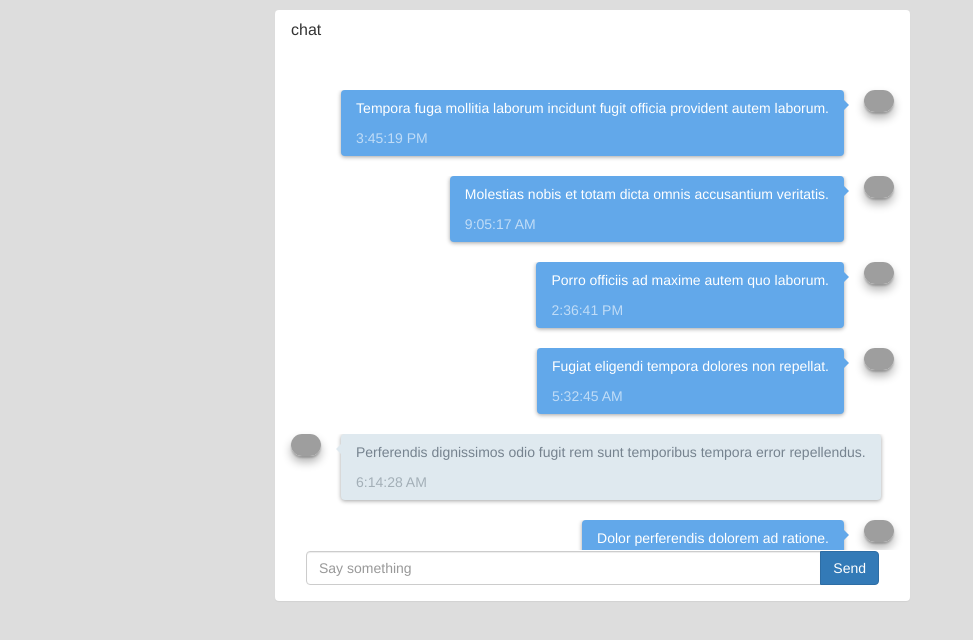
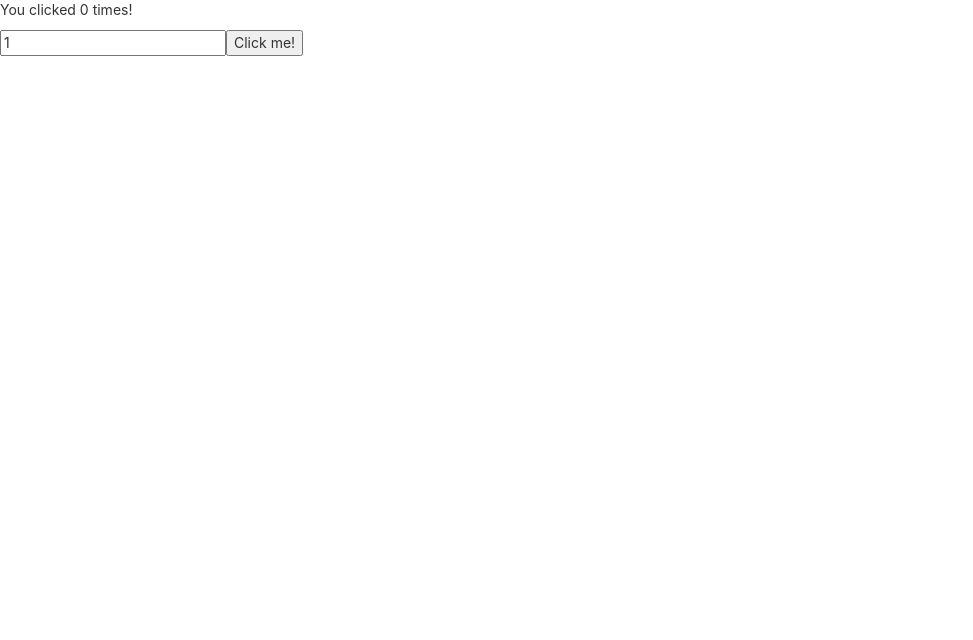
Before and after one commit to 30YA/React-Learn-MS, a React (Create React App) app: page / in a window 1280 px wide. Shown: the top 640 px of the page, without its empty margins (0-973 px from the left). Built offline with nearby package versions, Linux system fonts and the light colour scheme; grey boxes are pictures that could not be loaded.

Commit message:
start functional component (useState , useEffect)

```diff
--- /dev/null
+++ b/src/App.js
@@ -0,0 +1,18 @@
+import React, { useState, useEffect } from "react";
+import "./style.css";
+function App() {
+  const [count, setCount] = useState(0);
+  const [step, setStep] = useState(1);
+  useEffect(() => {
+    document.title = `counter : ${count}`;
+  })
+  return (
+    <>
+      <p>You clicked {count} times!</p>
+      <input value={step} type="number" onChange={(e) => setStep(+e.target.value)}/>
+      <button onClick={() => setCount(count + step)}>Click me!</button>
+    </>
+  );
+}
+
+export default App;
--- a/src/Chat-App.js
+++ /dev/null
@@ -1,57 +0,0 @@
-import { Component } from 'react';
-import Heading from './components/Heading';
-import Body from './components/Body';
-import Footer from './components/Footer';
-import messageGenerator from './faker';
-import './components/Style.css';
-
-export default class App extends Component {
-  state = {
-    title: "chat",
-    chatList: messageGenerator(10),
-    gravatar: {
-      user1: "https://cdn1.vectorstock.com/i/thumb-large/94/70/profile-icon-asian-male-head-in-chat-bubble-vector-19669470.jpg",
-      user2: "https://cdn2.vectorstock.com/i/thumb-large/72/96/emotion-avatar-man-happy-successful-face-vector-13577296.jpg"
-    }
-  };
-  scrollHandler = (event) => {
-    // console.log(event.target.scrollTop);
-    if (event.target.scrollTop === 0) {
-      this.fetchData(5)
-    }
-  }
-  fetchData = (num) => {
-    this.setState(state => {
-      return{
-        chatList:[
-          ...messageGenerator(num),
-          ...state.chatList
-        ]
-      }
-    })
-  }
-  handleSubmit = (content) => {
-    this.setState(state => {
-      return {
-        ...state,
-        chatList:[
-          ...state.chatList,
-          {type: "sent", content: content, time: new Date().toLocaleTimeString()}
-        ]
-      }
-    })
-  }
-  render() {
-    return (
-        <div className="container bootstrap snippets">
-          <div className="col-md-7 col-xs-12 col-md-offset-2">
-            <div className="panel" id="chat">
-                <Heading title={this.state.title} />
-                <Body scrollHandler={this.scrollHandler} chatList={this.state.chatList} gravatar={this.state.gravatar} />
-                <Footer handleSubmit={this.handleSubmit} />
-            </div>
-          </div>
-        </div>
-    );
-  }
-}
--- a/src/components/Body.jsx
+++ /dev/null
@@ -1,47 +0,0 @@
-import React, { Component } from "react";
-import Chat from "./chat";
-
-export default class Body extends Component {
-  chatListWrapper = React.createRef();
-  scrollhandler = (e) => {
-    this.props.scrollHandler(e);
-  };
-  getSnapshotBeforeUpdate(prevProps, prevState) {
-    if (prevProps.chatList.length !== this.props.chatList.length) {
-      const list = this.chatListWrapper.current;
-      return list.scrollHeight;
-    }
-    return null;
-  }
-  componentDidUpdate(prevProps, prevState, snapshot) {
-    if (snapshot !== null) {
-      const list = this.chatListWrapper.current;
-      list.scrollTop = list.scrollHeight - snapshot;
-    }
-  }
-  render() {
-    const chat = this.props.chatList.map((item) => {
-      return (
-        <Chat
-          content={item.message}
-          time={item.time}
-          type={item.type}
-          gravatar={
-            item.type === "sent"
-              ? this.props.gravatar.user1
-              : this.props.gravatar.user2
-          }
-        />
-      );
-    });
-    return (
-      <div
-        onScroll={this.scrollhandler}
-        ref={this.chatListWrapper}
-        className="panel-body chats"
-      >
-        {chat}
-      </div>
-    );
-  }
-}
--- a/src/components/Footer.jsx
+++ /dev/null
@@ -1,35 +0,0 @@
-import { Component } from 'react';
-
-class Footer extends Component {
-  state = {
-      input: "",
-  };
-  handleInput = (e) => {
-      this.setState({
-          input: e.target.value
-      })
-  }
-  handleClick = () => {
-      this.props.handleSubmit(this.state.input);
-      this.setState({
-        input: ""
-      })
-
-  }
-  render() {
-    return (
-      <div className="panel-footer">
-        <form>
-          <div className="input-group">
-            <input type="text" className="form-control" placeholder="Say something" value={this.state.input} onChange={this.handleInput}/>
-            <span className="input-group-btn">
-              <button className="btn btn-primary" type="button" onClick={this.handleClick}>Send</button>
-            </span>
-          </div>
-        </form>
-      </div>
-    );
-  }
-}
-
-export default Footer;
--- a/src/components/Heading.jsx
+++ /dev/null
@@ -1,9 +0,0 @@
-function Heading(props) {
-  return (
-    <div className="panel-heading">
-      <h3 className="panel-title">{props.title}</h3>
-    </div>
-  );
-}
-
-export default Heading;
--- a/src/components/Style.css
+++ /dev/null
@@ -1,155 +0,0 @@
-body {
-  background: #ddd;
-  margin-top: 10px;
-}
-
-* {
-  scrollbar-width: thin;
-  scrollbar-color: #62a8ea #dfe9ef;
-}
-
-*::-webkit-scrollbar {
-  width: 12px;
-}
-
-*::-webkit-scrollbar-track {
-  background: #dfe9ef;
-}
-
-*::-webkit-scrollbar-thumb {
-  background-color: #62a8ea;
-  border-radius: 20px;
-  border: 3px solid #dfe9ef;
-}
-
-.chat-box {
-  height: 100%;
-  width: 100%;
-  background-color: #fff;
-  overflow: hidden
-}
-
-.chats {
-  padding: 30px 15px;
-  height: 500px;
-  overflow-y: auto;
-}
-
-.chat-avatar {
-  float: right
-}
-
-.chat-avatar .avatar {
-  width: 30px;
-  -webkit-box-shadow: 0 2px 2px 0 rgba(0, 0, 0, 0.2), 0 6px 10px 0 rgba(0, 0, 0, 0.3);
-  box-shadow: 0 2px 2px 0 rgba(0, 0, 0, 0.2), 0 6px 10px 0 rgba(0, 0, 0, 0.3);
-}
-
-.chat-body {
-  display: block;
-  margin: 10px 30px 0 0;
-  overflow: hidden
-}
-
-.chat-body:first-child {
-  margin-top: 0
-}
-
-.chat-content {
-  position: relative;
-  display: block;
-  float: right;
-  padding: 8px 15px;
-  margin: 0 20px 10px 0;
-  clear: both;
-  color: #fff;
-  background-color: #62a8ea;
-  border-radius: 4px;
-  -webkit-box-shadow: 0 1px 4px 0 rgba(0, 0, 0, 0.37);
-  box-shadow: 0 1px 4px 0 rgba(0, 0, 0, 0.37);
-}
-
-.chat-content:before {
-  position: absolute;
-  top: 10px;
-  right: -10px;
-  width: 0;
-  height: 0;
-  content: '';
-  border: 5px solid transparent;
-  border-left-color: #62a8ea
-}
-
-.chat-content>p:last-child {
-  margin-bottom: 0
-}
-
-.chat-content+.chat-content:before {
-  border-color: transparent
-}
-
-.chat-time {
-  display: block;
-  margin-top: 8px;
-  color: rgba(255, 255, 255, .6)
-}
-
-.chat-left .chat-avatar {
-  float: left
-}
-
-.chat-left .chat-body {
-  margin-right: 0;
-  margin-left: 30px
-}
-
-.chat-left .chat-content {
-  float: left;
-  margin: 0 0 10px 20px;
-  color: #76838f;
-  background-color: #dfe9ef
-}
-
-.chat-left .chat-content:before {
-  right: auto;
-  left: -10px;
-  border-right-color: #dfe9ef;
-  border-left-color: transparent
-}
-
-.chat-left .chat-content+.chat-content:before {
-  border-color: transparent
-}
-
-.chat-left .chat-time {
-  color: #a3afb7
-}
-
-.panel-footer {
-  padding: 0 30px 15px;
-  background-color: transparent;
-  border-top: 1px solid transparent;
-  border-bottom-right-radius: 3px;
-  border-bottom-left-radius: 3px;
-}
-
-.avatar img {
-  width: 100%;
-  max-width: 100%;
-  height: auto;
-  border: 0 none;
-  border-radius: 1000px;
-}
-
-.chat-avatar .avatar {
-  width: 30px;
-}
-
-.avatar {
-  position: relative;
-  display: inline-block;
-  width: 40px;
-  white-space: nowrap;
-  border-radius: 1000px;
-  vertical-align: bottom;
-}
--- a/src/components/chat.jsx
+++ /dev/null
@@ -1,20 +0,0 @@
-function Chat(props) {
-  console.log(props.type);
-  return (
-    <div className={`chat ${props.type === "recive" ? "chat-left" : ""}`}>
-      <div className="chat-avatar">
-        <a className="avatar avatar-online" data-toggle="tooltip" href="#" data-placement="right">
-          <img src={props.gravatar} alt="..." />
-        </a>
-      </div>
-      <div className="chat-body">
-        <div className="chat-content">
-          <p>{props.content}</p>
-          <time className="chat-time" dateTime="2015-07-01T11:37">{props.time}</time>
-        </div>
-      </div>
-    </div>
-  );
-}
-
-export default Chat;
--- a/src/faker.js
+++ /dev/null
@@ -1,15 +0,0 @@
-import { faker } from '@faker-js/faker';
-
-export default function messageGenerator(count = 1) {
-    const messages = [];
-    do {
-        messages.push({
-            type: Boolean(Math.round(Math.random())) ? 'recive' : 'sent',
-            message: faker.lorem.sentence(),
-            time: faker.date.recent().toLocaleTimeString()
-        })
-        count--;
-    } while (count)
-
-    return messages;
-}
--- a/src/index.js
+++ b/src/index.js
@@ -1,6 +1,6 @@
 import React from 'react';
 import ReactDOM from 'react-dom/client';
-import App from './Chat-App';
+import App from './App';
 // import reportWebVitals from './reportWebVitals';
 
 const root = ReactDOM.createRoot(document.getElementById('root'));
--- /dev/null
+++ b/src/style.css
@@ -0,0 +1,13 @@
+body {
+  margin: 0;
+  font-family: -apple-system, BlinkMacSystemFont, "Segoe UI", "Roboto", "Oxygen",
+    "Ubuntu", "Cantarell", "Fira Sans", "Droid Sans", "Helvetica Neue",
+    sans-serif;
+  -webkit-font-smoothing: antialiased;
+  -moz-osx-font-smoothing: grayscale;
+}
+
+code {
+  font-family: source-code-pro, Menlo, Monaco, Consolas, "Courier New",
+    monospace;
+}
```
